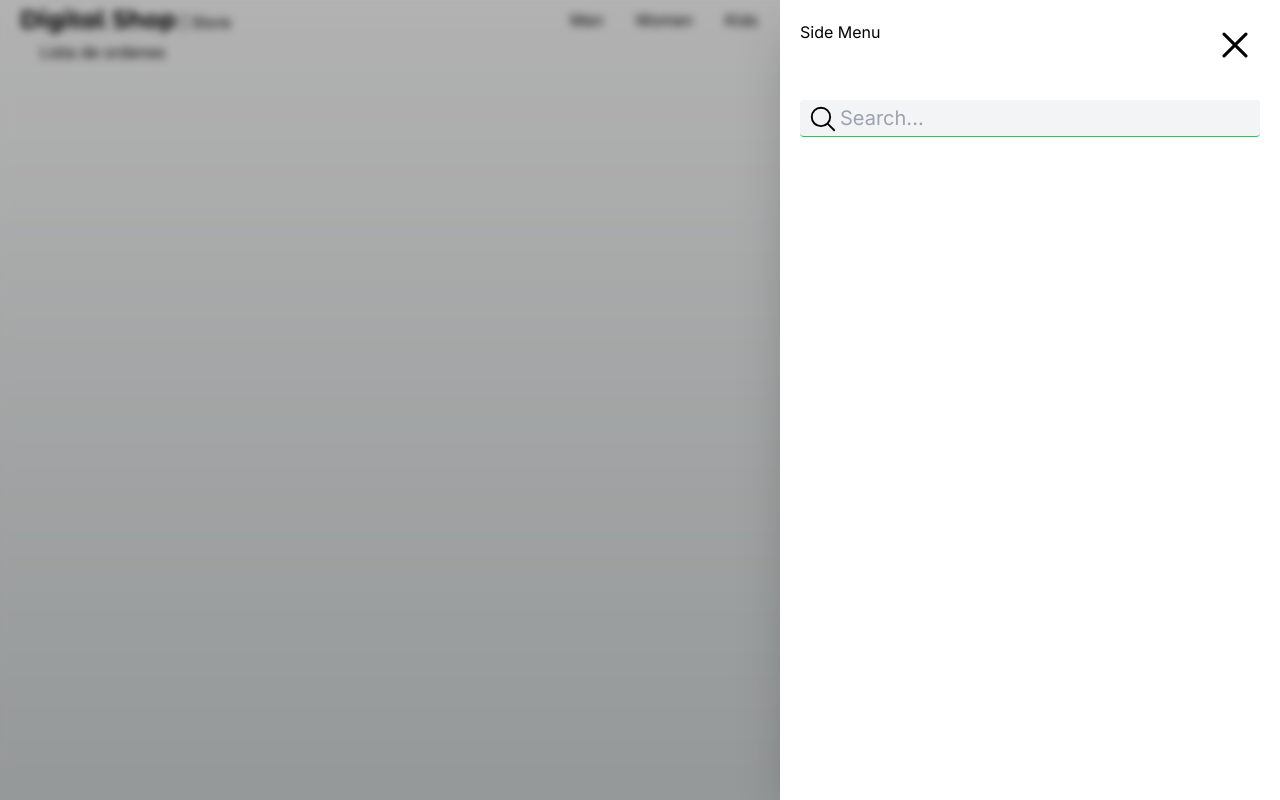
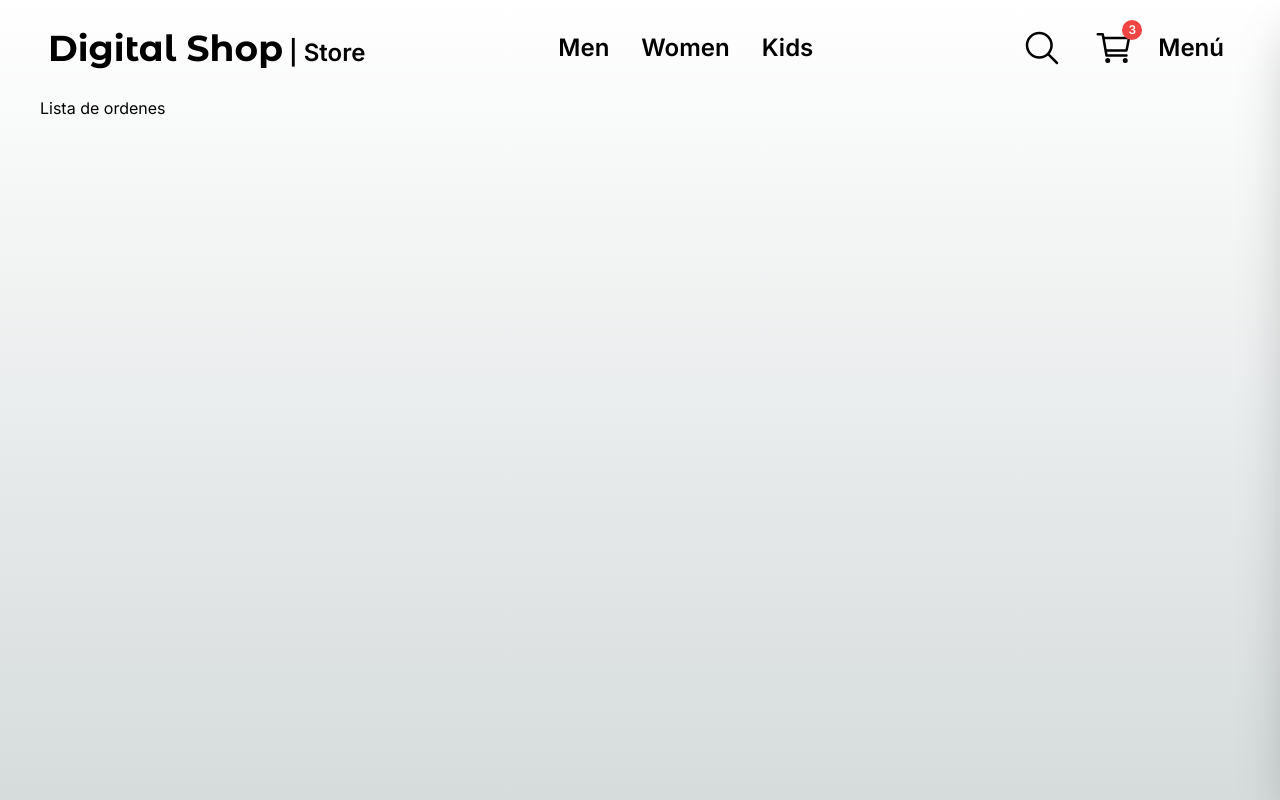
Before and after one commit to ferjbadev/fernando-shop, a Next.js app: page /orders in a window 1280 px wide. Built offline with nearby package versions, Linux system fonts and the light colour scheme.

Commit message:
Ajustes finales al SideBar

```diff
--- a/package.json
+++ b/package.json
@@ -9,10 +9,12 @@
     "lint": "next lint"
   },
   "dependencies": {
+    "clsx": "^2.1.1",
     "next": "15.0.1",
     "react": "19.0.0-rc-69d4b800-20241021",
     "react-dom": "19.0.0-rc-69d4b800-20241021",
-    "react-icons": "^5.3.0"
+    "react-icons": "^5.3.0",
+    "zustand": "^5.0.0"
   },
   "devDependencies": {
     "@types/node": "^20",
--- a/src/app/(shop)/page.tsx
+++ b/src/app/(shop)/page.tsx
@@ -11,7 +11,7 @@ export default function Home() {
       <Title
         title="Shop"
         subtitle="A virtual store for the best products"
-      className="mb-2"
+        className="mb-2 hover:underline font-semibold"
       />
 
       {/* Lista de productos */}
--- a/src/components/sidebar/SideBar.tsx
+++ b/src/components/sidebar/SideBar.tsx
@@ -1,26 +1,50 @@
 "use client";
 
-import { IoCloseOutline, IoSearchOutline } from "react-icons/io5";
+import { useUIStore } from "@/store";
+import clsx from "clsx";
+import Link from "next/link";
+import { IoCloseOutline, IoLogInOutline, IoLogOutOutline, IoPeopleOutline, IoPersonOutline, IoSearchOutline, IoShirtOutline, IoTicketOutline } from "react-icons/io5";
 
 const SideBar = () => {
+
+    const isSideMenuOpen = useUIStore(state => state.isSideMenuOpen);
+    const closeMenu = useUIStore(state => state.closeSideMenu);
+
+
     return (
         <div>
             {/* Fondo negro */}
-            <div className="fixed top-0 left-0 w-screen h-screen z-10 bg-black opacity-30"></div>
-
+            {
+                isSideMenuOpen && (
+                    <div
+                        className="fixed top-0 left-0 w-screen h-screen z-10 bg-black opacity-30"></div>
+                )
+            }
 
             {/* Fondo blur */}
-            <div className="fide-in fixed top-0 left-0 w-screen h-screen z-10 backdrop-filter backdrop-blur-sm"></div>
+
+            {
+                isSideMenuOpen && (
+                    <div
+                        onClick={closeMenu}
+                        className="fide-in fixed top-0 left-0 w-screen h-screen z-10 backdrop-filter backdrop-blur-sm"></div>
+                )
+            }
 
             {/* // Menu lateral */}
-            <nav className="fixed p-5 right-0 top-0 w-[500px] h-screen bg-white z-20 shadow-2xl transform -transition-all duration-300">
-                {/* Todo: efecto de slide */}
-                Side Menu
-
+            <nav className={
+                clsx(
+                    "fixed text-3xl text-black p-5 right-0 top-0 w-[500px] h-screen bg-white z-20 shadow-2xl transform -transition-all duration-300",
+                    {
+                        "translate-x-full": !isSideMenuOpen
+                    }
+                )
+            }>
+                {/* Boton de X */}
                 <IoCloseOutline
-                    size={50}
-                    className="absolute top-5 right-5 cursor-pointer"
-                    onClick={() => console.log("click")} // Funcion para cerrar el menu lateral
+                    size={30}
+                    className="absolute top-5 right-5 cursor-pointer hover:bg-gray-300 rounded-full"
+                    onClick={() => closeMenu()} // Funcion para cerrar el menu lateral
                 />
 
                 {/* Input */}
@@ -33,8 +57,58 @@ const SideBar = () => {
                         type="text"
                         placeholder="Search..."
                         className="w-full bg-gray-100 rounded pl-10 py-1 pr-10 border-b text-xl focus:outline-none focus:border-blue-800 border-green-500" />
+                </div>
+                {/* Icono de perfil */}
+                <Link href="/"
+                    className="flex items-center mt-10 p-2 hover:bg-gray-100 rounded transition-all">
+                    <IoPersonOutline size={30} />
+                    <span className="ml-2 text-xl font-semibold hover:underline">Profile</span>
+                </Link>
 
-                </div>
+                {/* Icono de orden */}
+                <Link href="/"
+                    className="flex items-center mt-10 p-2 hover:bg-gray-100 rounded transition-all">
+                    <IoTicketOutline size={30} />
+                    <span className="ml-2 text-xl font-semibold hover:underline">Order</span>
+                </Link>
+
+                {/* Icono de login */}
+                <Link href="/"
+                    className="flex items-center mt-10 p-2 hover:bg-gray-100 rounded transition-all">
+                    <IoLogInOutline size={30} />
+                    <span className="ml-2 text-xl font-semibold hover:underline">Login</span>
+                </Link>
+
+                {/* Icono de logout */}
+                <Link href="/"
+                    className="flex items-center mt-10 p-2 hover:bg-gray-100 rounded transition-all">
+                    <IoLogOutOutline size={30} />
+                    <span className="ml-2 text-xl font-semibold hover:underline">Go Out</span>
+                </Link>
+
+                {/* Separador */}
+                <div className="w-full h-[2px] bg-black my-10" />
+
+                {/* Icono de productos */}
+                <Link href="/"
+                    className="flex items-center mt-10 p-2 hover:bg-gray-100 rounded transition-all">
+                    <IoShirtOutline size={30} />
+                    <span className="ml-2 text-xl font-semibold hover:underline">Products</span>
+                </Link>
+
+                {/* Icono de ordenes */}
+                <Link href="/"
+                    className="flex items-center mt-10 p-2 hover:bg-gray-100 rounded transition-all">
+                    <IoTicketOutline size={30} />
+                    <span className="ml-2 text-xl font-semibold hover:underline">Orders</span>
+                </Link>
+
+                {/* Icono de usuarios */}
+                <Link href="/"
+                    className="flex items-center mt-10 p-2 hover:bg-gray-100 rounded transition-all">
+                    <IoPeopleOutline size={30} />
+                    <span className="ml-2 text-xl font-semibold hover:underline">Users</span>
+                </Link>
             </nav>
         </div>
     )
--- a/src/components/ui/top-menu/TopMenu.tsx
+++ b/src/components/ui/top-menu/TopMenu.tsx
@@ -1,54 +1,61 @@
+"use client"
+
 import Link from 'next/link'
 import { IoSearchOutline, IoCartOutline } from 'react-icons/io5'
 import { titleFont } from '@/config/fonts'
+import { useUIStore } from '@/store'
 
 const TopMenu = () => {
+
+    const openMenu = useUIStore(state => state.openSideMenu);
+
     return (
-        <nav className='flex px-5 justify-between items-center w-full'>
+        <nav className='flex px-12 py-5 justify-between items-center w-full'>
             {/* Logo */}
             <div>
                 <Link href='/'>
-                    <span className={`${titleFont.className} antialiased font-bold text-2xl`}>Digital Shop</span>
-                    <span> | Store</span>
+                    <span className={`${titleFont.className} antialiased font-bold text-4xl hover:underline`}>Digital Shop</span>
+                    <span className='font-semibold text-2xl hover:underline'> | Store</span>
                 </Link>
             </div>
 
             {/* Menu Center */}
             <div className='hidden sm:block'>
                 <Link href='/category/men'>
-                    <span className='m-2 p-2 rounded-md transition-all hover:bg-gray-300'>Men</span>
+                    <span className='m-2 p-2 rounded-full transition-all hover:underline font-semibold text-2xl hover:bg-gray-300'>Men</span>
                 </Link>
                 <Link href='/category/women'>
-                    <span className='m-2 p-2 rounded-md transition-all hover:bg-gray-300'>Women</span>
+                    <span className='m-2 p-2 rounded-full transition-all hover:underline font-semibold text-2xl hover:bg-gray-300'>Women</span>
                 </Link>
                 <Link href='/category/kids'>
-                    <span className='m-2 p-2 rounded-md transition-all hover:bg-gray-300'>Kids</span>
+                    <span className='m-2 p-2 rounded-full transition-all hover:underline font-semibold text-2xl hover:bg-gray-300'>Kids</span>
                 </Link>
             </div>
 
             {/* Search, Menu and Cart */}
             <div className='flex items-center'>
                 {/* Search Icon */}
-                <div className='mx-2 p-2 rounded-md transition-all hover:bg-gray-300'>
+                <div className='mx-2 p-2 rounded-full transition-all hover:bg-gray-300'>
                     <Link href='/search'>
-                        <IoSearchOutline className='w-5 h-5' />
+                        <IoSearchOutline className='w-10 h-10' />
                     </Link>
                 </div>
 
                 {/* Cart Icon */}
-                <div className='mx-2 p-2 rounded-md transition-all hover:bg-gray-300'>
+                <div className='mx-2 p-2 rounded-full  transition-all hover:bg-gray-300'>
                     <Link href='/cart'>
                         <div className='relative'>
-                            <span className='absolute px-1 -top-2 -right-2 w-5 h-5 rounded-full bg-red-500 text-white flex justify-center items-center text-xs'>
+                            <span className='absolute px-1 font-semibold -top-2 -right-2 w-5 h-5 rounded-full bg-red-500 text-white flex justify-center items-center text-xs'>
                                 3
                             </span>
-                            <IoCartOutline className='w-5 h-5' />
+                            <IoCartOutline className='w-10 h-10' />
                         </div>
                     </Link>
                 </div>
 
                 {/* Menu Icon */}
-                <button className='m-2 rounded-md transition-all hover:bg-gray-300'>
+                <button className='m-2 rounded-full font-semibold text-2xl transition-all hover:bg-gray-300 hover:underline'
+                    onClick={openMenu}>
                     Menú
                 </button>
             </div>
--- /dev/null
+++ b/src/store/index.ts
@@ -0,0 +1,3 @@
+
+
+export * from './ui/ui-stote';
--- /dev/null
+++ b/src/store/ui/ui-stote.ts
@@ -0,0 +1,14 @@
+import { create } from 'zustand';
+
+interface State {
+    isSideMenuOpen: boolean;
+    openSideMenu: () => void;
+    closeSideMenu: () => void;
+}
+
+export const useUIStore = create<State>()((set) => ({
+    isSideMenuOpen: false,
+
+    openSideMenu: () => set({ isSideMenuOpen: true }),
+    closeSideMenu: () => set({ isSideMenuOpen: false }),
+}));
```
Also changed, not shown: 1 other file (tests, documents, lock files or other folders). Lines whose indentation alone changed are shown as unchanged.
